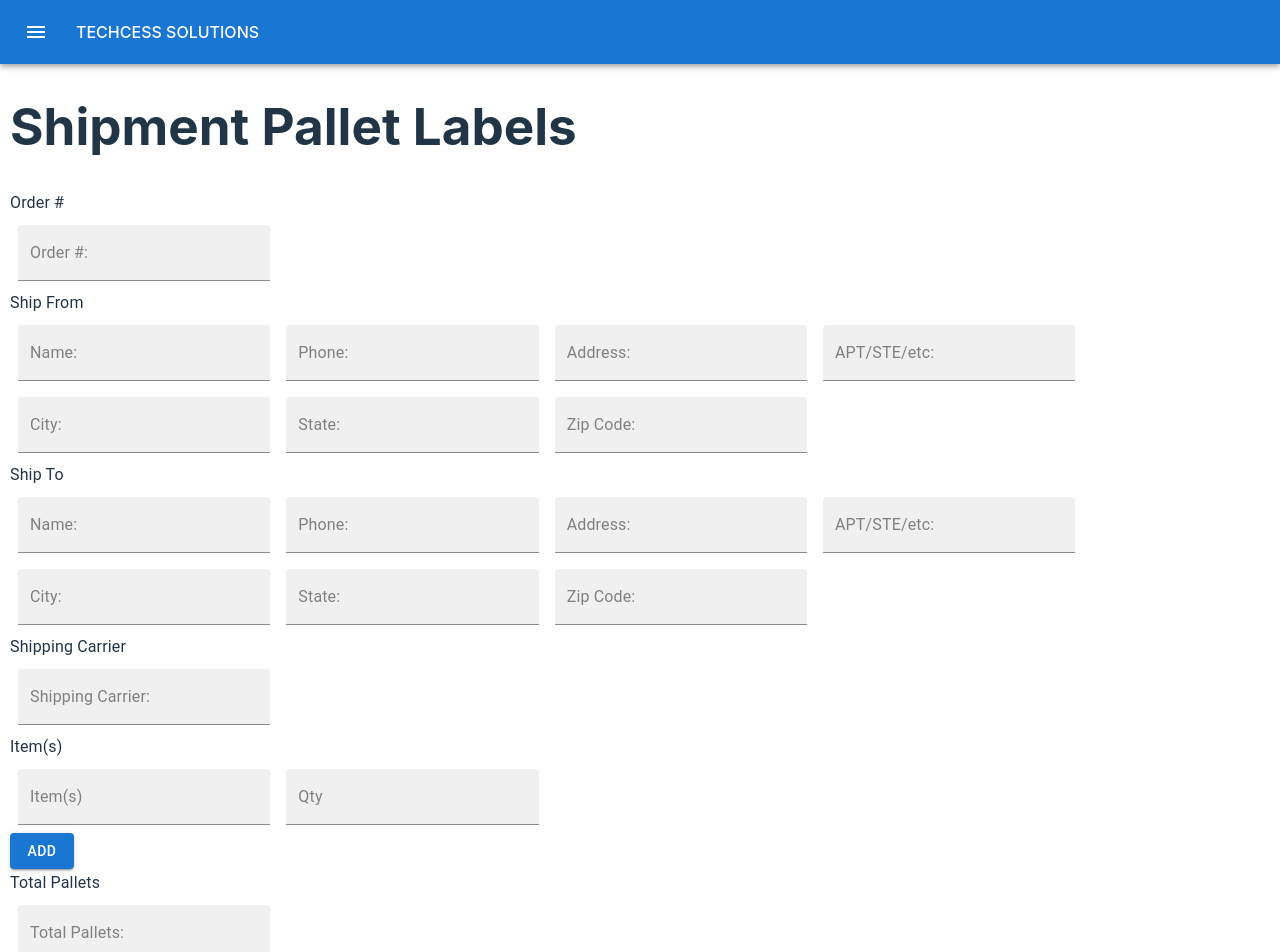
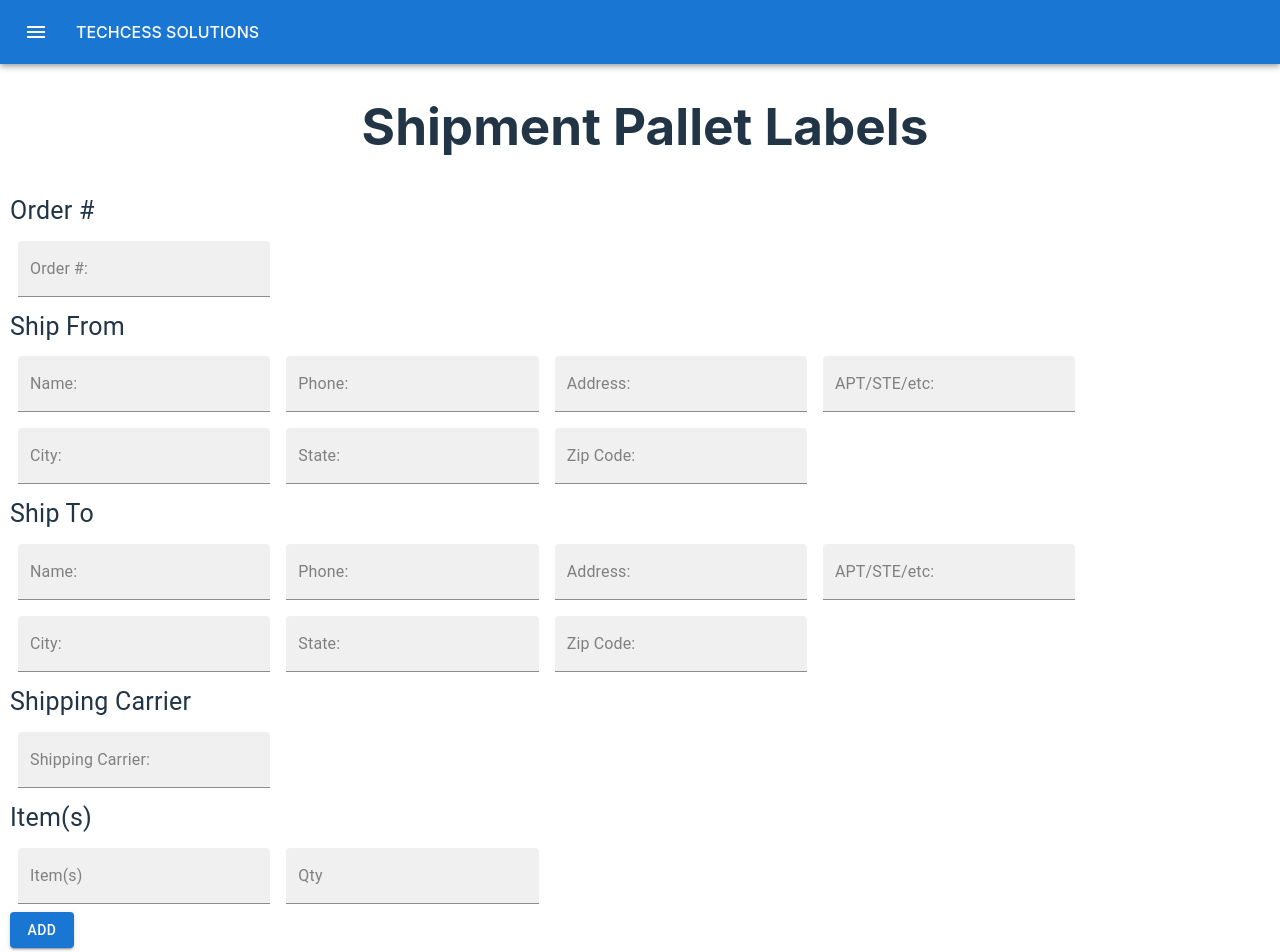
Before and after one commit to ChuangStephanie/TSL_Helper, a React (Vite) app: page /shipment in a window 1280 px wide. Shown: the top 952 px of the page. Built offline with nearby package versions, Linux system fonts and the light colour scheme.

Commit message:
changed some styling

```diff
--- a/src/components/Home.jsx
+++ b/src/components/Home.jsx
@@ -8,7 +8,7 @@ export default function Home() {
 
     return(
         <>
-        <h1>Select Label Type</h1>
+        <h1 style={{ textAlign: "center" }} >Select Label Type</h1>
         </>
     )
 }
--- a/src/components/Shipment.jsx
+++ b/src/components/Shipment.jsx
@@ -80,7 +80,7 @@ export default function Shipment() {
 
   return (
     <>
-      <h1>Shipment Pallet Labels</h1>
+      <h1 style={{ textAlign: "center" }}>Shipment Pallet Labels</h1>
       <Box
         component="form"
         sx={{
@@ -89,7 +89,9 @@ export default function Shipment() {
         className="form"
         onSubmit={handleSubmit}
       >
-        <Typography variant="subtitle1">Order #</Typography>
+        <Typography variant="subtitle1" style={{ fontSize: "25px" }}>
+          Order #
+        </Typography>
         <TextField
           id="order-number"
           label="Order #:"
@@ -111,7 +113,9 @@ export default function Shipment() {
           }}
         ></TextField>
         <Box className="shipFrom">
-          <Typography variant="subtitle1">Ship From</Typography>
+          <Typography variant="subtitle1" style={{ fontSize: "25px" }}>
+            Ship From
+          </Typography>
           <TextField
             id="name"
             label="Name:"
@@ -262,7 +266,9 @@ export default function Shipment() {
           ></TextField>
         </Box>
         <Box className="shiptTo">
-          <Typography variant="subtitle1">Ship To</Typography>
+          <Typography variant="subtitle1" style={{ fontSize: "25px" }}>
+            Ship To
+          </Typography>
           <TextField
             id="name"
             label="Name:"
@@ -404,7 +410,9 @@ export default function Shipment() {
             }}
           ></TextField>
         </Box>
-        <Typography variant="subtitle1">Shipping Carrier</Typography>
+        <Typography variant="subtitle1" style={{ fontSize: "25px" }}>
+          Shipping Carrier
+        </Typography>
         <TextField
           id="carrier"
           label="Shipping Carrier:"
@@ -426,7 +434,9 @@ export default function Shipment() {
           }}
         ></TextField>
         <Box className="items">
-          <Typography variant="subtitle1">Item(s)</Typography>
+          <Typography variant="subtitle1" style={{ fontSize: "25px" }}>
+            Item(s)
+          </Typography>
           {formValues.map((element, index) => (
             <Box key={index}>
               <TextField
@@ -487,7 +497,9 @@ export default function Shipment() {
             Add
           </Button>
         </Box>
-        <Typography variant="subtitle1">Total Pallets</Typography>
+        <Typography variant="subtitle1" style={{ fontSize: "25px" }}>
+          Total Pallets
+        </Typography>
         <TextField
           id="pallets"
           label="Total Pallets:"
@@ -508,7 +520,9 @@ export default function Shipment() {
             },
           }}
         ></TextField>
-        <Typography variant="subtitle1">Scheduled Ship Date</Typography>
+        <Typography variant="subtitle1" style={{ fontSize: "25px" }}>
+          Scheduled Ship Date
+        </Typography>
         <TextField
           id="shipdate"
           label="Ship Date:"
```
